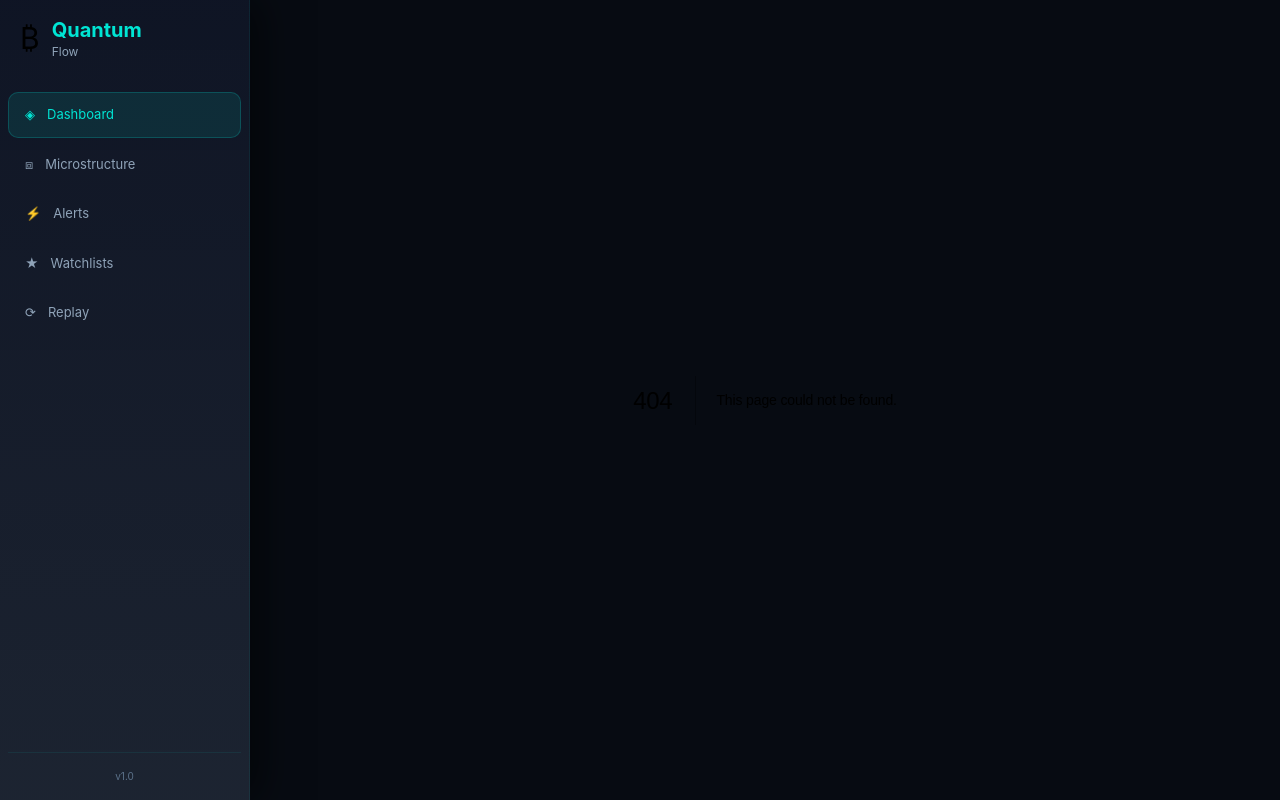
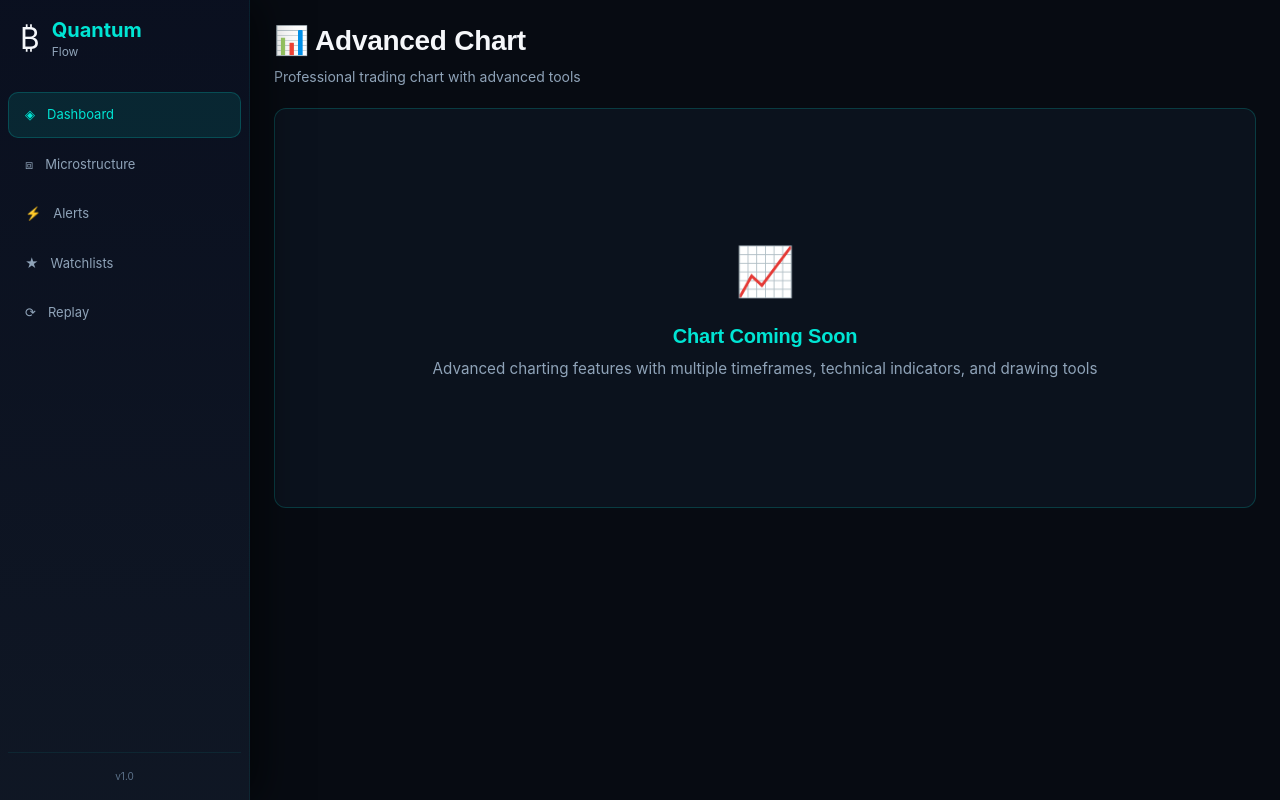
Before and after one commit to fedul0791/quantum, a Next.js app: page /chart in a window 1280 px wide. Before the commit this address had no page. Built offline with nearby package versions, Linux system fonts and the light colour scheme.

Commit message:
feat: create chart page placeholder

```diff
--- /dev/null
+++ b/src/app/chart/page.tsx
@@ -0,0 +1,41 @@
+'use client'
+
+import React from 'react'
+
+export default function ChartPage() {
+  return (
+    <div style={{ padding: 24 }}>
+      <div style={{ marginBottom: 20 }}>
+        <h1 style={{ fontSize: 28, fontWeight: 700, color: '#F5F7FA', margin: 0 }}>
+          📊 Advanced Chart
+        </h1>
+        <p style={{ fontSize: 14, color: '#8FA3B8', margin: '8px 0 0 0' }}>
+          Professional trading chart with advanced tools
+        </p>
+      </div>
+
+      <div
+        style={{
+          background: 'rgba(16, 24, 38, 0.6)',
+          border: '1px solid rgba(0, 229, 212, 0.2)',
+          borderRadius: 12,
+          padding: 32,
+          textAlign: 'center',
+          minHeight: 400,
+          display: 'flex',
+          flexDirection: 'column',
+          justifyContent: 'center',
+          alignItems: 'center',
+        }}
+      >
+        <div style={{ fontSize: 48, marginBottom: 16 }}>📈</div>
+        <h2 style={{ color: '#00E5D4', fontSize: 20, fontWeight: 600, margin: '0 0 8px 0' }}>
+          Chart Coming Soon
+        </h2>
+        <p style={{ color: '#8FA3B8', margin: 0 }}>
+          Advanced charting features with multiple timeframes, technical indicators, and drawing tools
+        </p>
+      </div>
+    </div>
+  )
+}
```
